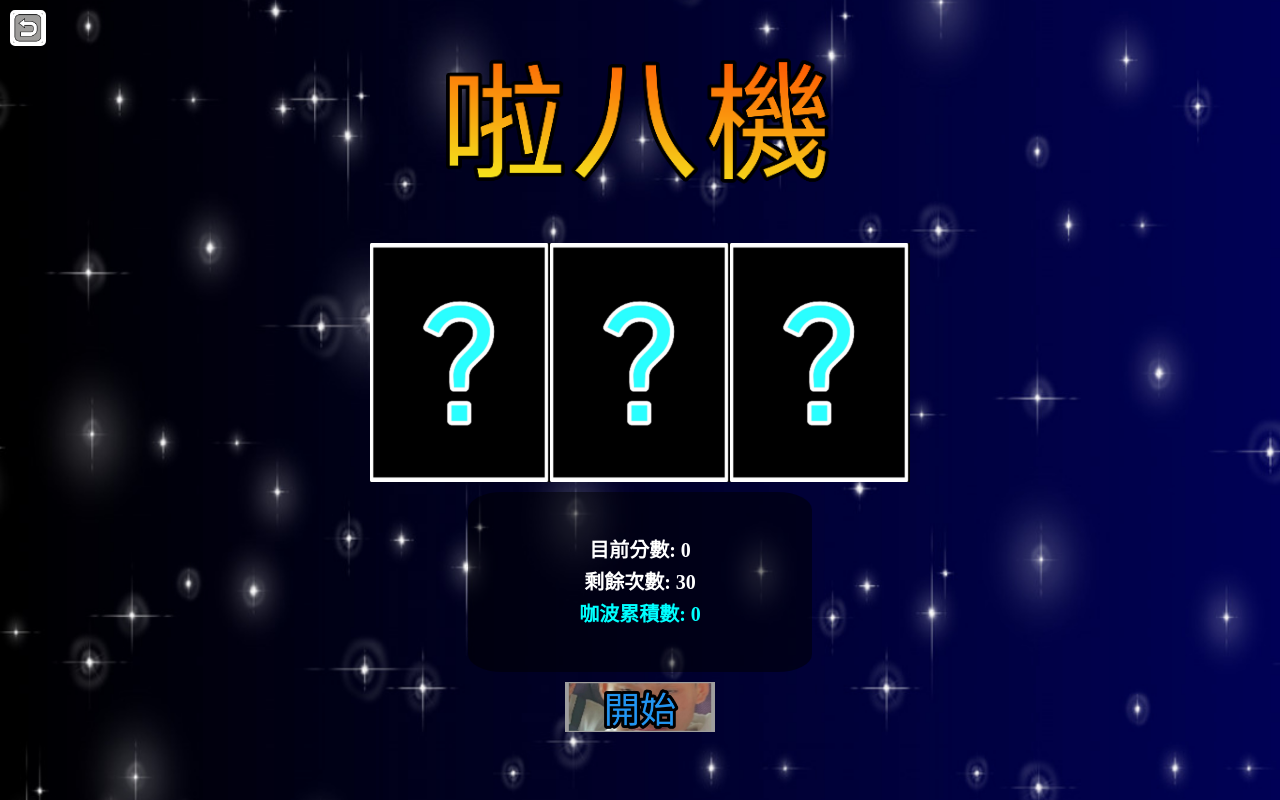
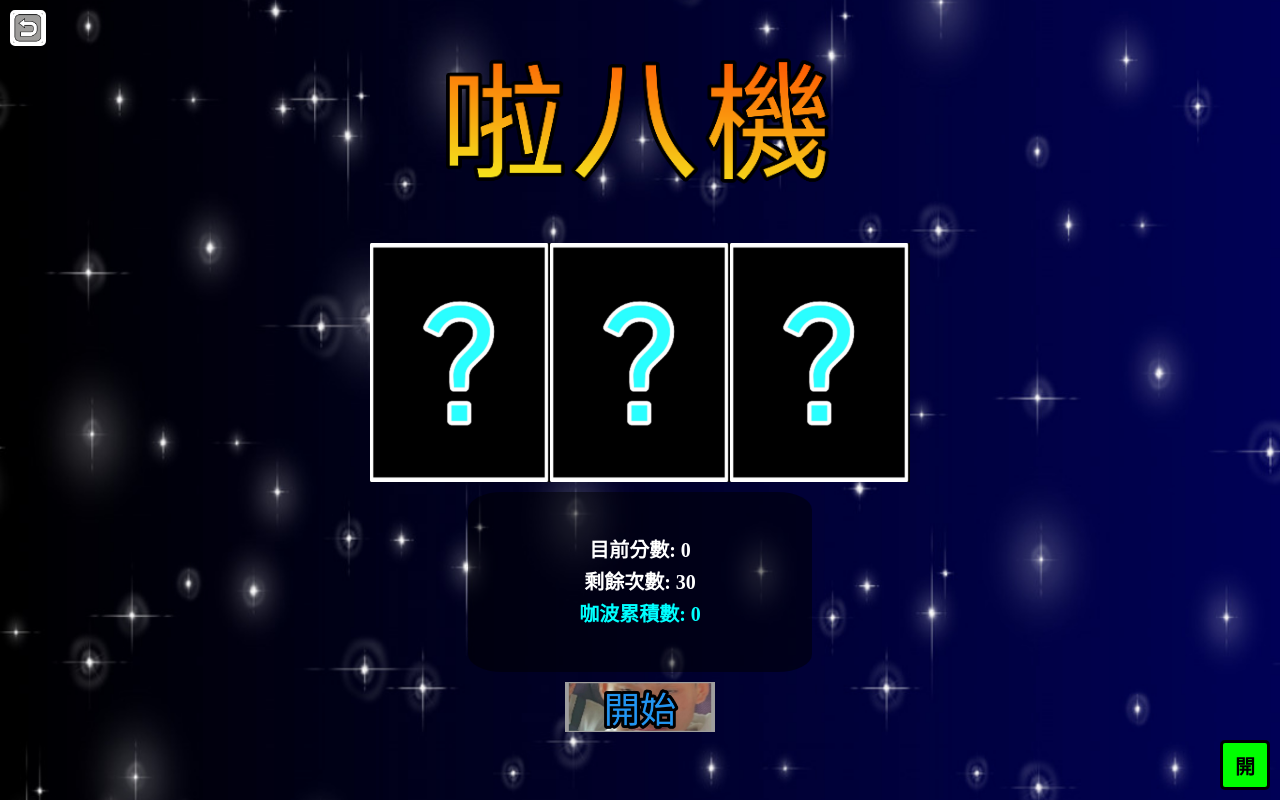
Before and after one commit to fanyuuu2006/LaBaG-NextJS, a Next.js app: page /game in a window 1280 px wide. Built offline with nearby package versions, Linux system fonts and the light colour scheme.

Commit message:
MusicButton

```diff
--- a/next.config.mjs
+++ b/next.config.mjs
@@ -1,4 +1,19 @@
 /** @type {import('next').NextConfig} */
-const nextConfig = {};
+const nextConfig = {
+    webpack(config) {
+      // 配置 Webpack 以處理音頻文件
+      config.module.rules.push({
+        test: /\.(mp3|wav|ogg)$/i,
+        use: {
+          loader: 'file-loader',
+          options: {
+            name: 'static/media/[name].[hash].[ext]', // 設定輸出的檔名格式
+          },
+        },
+      });
 
-export default nextConfig;
+      return config;
+    },
+  };
+
+  export default nextConfig;
--- a/package.json
+++ b/package.json
@@ -16,6 +16,7 @@
   "devDependencies": {
     "@types/react": "^19.0.10",
     "eslint": "9.20.1",
-    "eslint-config-next": "15.1.7"
+    "eslint-config-next": "15.1.7",
+    "file-loader": "^6.2.0"
   }
 }
--- /dev/null
+++ b/src/app/game/components/MusicButton.jsx
@@ -0,0 +1,67 @@
+import {useEffect, useRef } from "react";
+import Bgm from "@/assets/bgm.mp3";
+import SuperMusic from "@/assets/SuperMusic.mp3";
+import GreenMusic from "@/assets/GreenMusic.mp3";
+import KachuMusic from "@/assets/KachuMusic.mp3";
+
+const Musics = {
+  Normal: Bgm,
+  SuperHHH: SuperMusic,
+  GreenWei: GreenMusic,
+  PiKaChu: KachuMusic,
+};
+
+export default function MusicButton({IsClient, BgmRunning, setBgmRunning, NowMode }) {
+
+  const AudioRef = useRef(new Audio(Musics[NowMode]));
+  AudioRef.current.loop = true; // 讓音樂循環播放
+
+  useEffect(() => {
+    if (IsClient && AudioRef.current) {
+      AudioRef.current.pause();
+      AudioRef.current.src = Musics[NowMode];
+      AudioRef.current.load(); // 確保新的音樂可以正常載入
+    }
+
+    if (IsClient && BgmRunning) {
+      setTimeout(() => {
+        const playPromise = AudioRef.current.play();
+        console.log(`當前播放音樂: ${NowMode}`);
+        if (playPromise !== undefined) {
+          playPromise.catch((error) => {
+            console.error("音樂播放錯誤:", error);
+          });
+        }
+      }, 100);
+    }
+    // useEffect 回傳的函式 會在組件卸載或 NowMode/BgmRunning 變化時執行，以清理副作用。
+    return () => {
+      if (AudioRef.current) {
+        AudioRef.current.pause();
+        console.log("停止舊音樂");
+      }
+    };
+  }, [NowMode, BgmRunning]);
+
+  return IsClient ? (
+    <button
+      onClick={() => {
+        setBgmRunning(!BgmRunning);
+      }}
+      style={{
+        position: "fixed",
+        bottom: "10px" /* 距離畫面底部 */,
+        right: "10px" /* 距離畫面右邊 */,
+        width: "50px",
+        height: "50px",
+        fontSize: "20px",
+        borderRadius: "10%",
+        cursor: "pointer",
+        border: "3px solid black",
+        backgroundColor: BgmRunning ? "#00FF00" : "#F0F0F0",
+      }}
+    >
+      <b>{BgmRunning ? "開" : "關"}</b>
+    </button>
+  ) : null;
+}
--- a/src/app/game/page.jsx
+++ b/src/app/game/page.jsx
@@ -1,11 +1,12 @@
 "use client";
-import { useState } from "react";
+import { useState, useEffect} from "react";
 import Game from "./backend/PlayLaBaG";
 import BackButton from "./components/BackButton";
 import TitlePicture from "./components/TitlePicture";
 import Pictures from "./components/Pictures";
 import InfoText from "./components/InfoText";
 import BeginButton from "./components/BeginButton";
+import MusicButton from "./components/MusicButton";
 
 import QST from "@/assets/QST.jpg";
 import SuperQST from "@/assets/SuperQST.jpg";
@@ -43,6 +44,14 @@ const CodePictures = {
 };
 
 export default function GamePage() {
+  const [IsClient, setIsClient] = useState(false); // 用於確保只在客戶端處理音樂邏輯
+  const [BgmRunning, setBgmRunning] = useState(false);
+  // 設置只在客戶端時運行
+  useEffect(() => {
+    setIsClient(true);
+    setBgmRunning(true);
+  }, []);
+
   const [ButtonAble, setButtonAble] = useState(true);
   const [NowMode, setNowMode] = useState(Game.NowMode());
 
@@ -72,7 +81,13 @@ export default function GamePage() {
         NowMode={NowMode}
         ModeTimes={ModeTimes}
       />
-      <BeginButton BeginFunc={() =>{}} Able={ButtonAble}/>
+      <BeginButton BeginFunc={() => {}} Able={ButtonAble} />
+      <MusicButton
+        IsClient = {IsClient}
+        BgmRunning={BgmRunning}
+        setBgmRunning={setBgmRunning}
+        NowMode={NowMode}
+      />
     </div>
   );
 }
```
Also changed, not shown: 1 other file (tests, documents, lock files or other folders).
